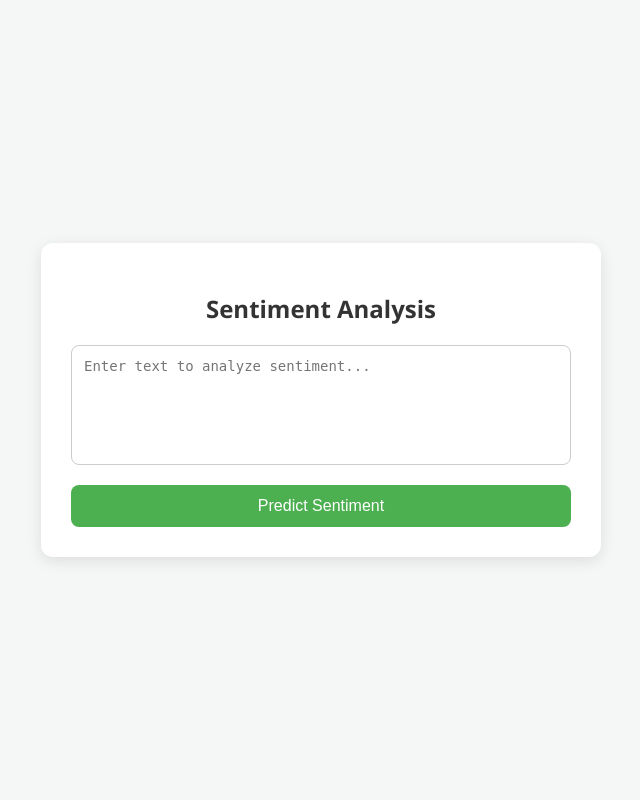
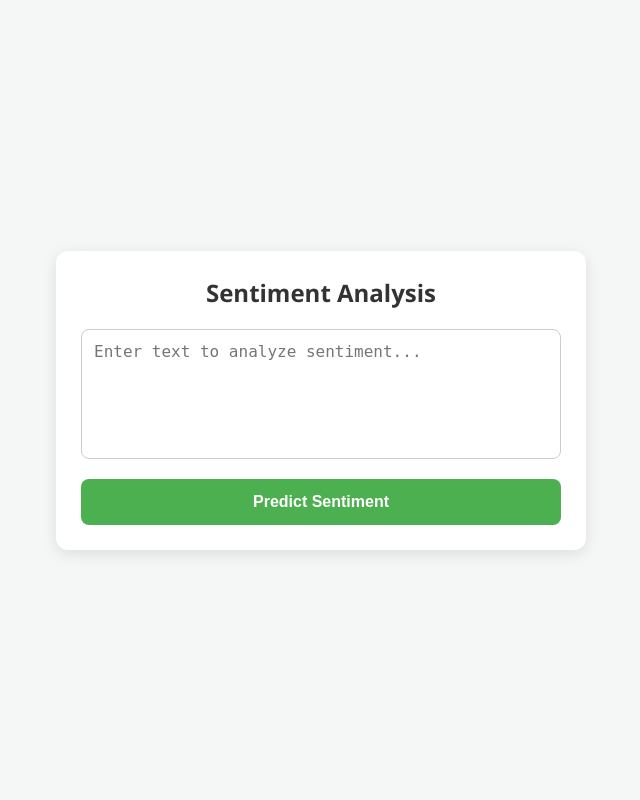
Before and after one commit to 2004ashifanik-web/sentiment-app, a FastAPI app: page / in a window 1280 px wide. Shown: the whole page, without its empty margins (319-959 px from the left). Run offline with FastAPI, Linux system fonts and the light colour scheme.

Commit message:
Update index.html

```diff
--- a/templates/index.html
+++ b/templates/index.html
@@ -9,33 +9,35 @@
             font-family: 'Segoe UI', Tahoma, Geneva, Verdana, sans-serif;
             background-color: #f4f7f6;
             margin: 0;
-            padding: 0;
+            padding: 20px;
             display: flex;
             justify-content: center;
             align-items: center;
             min-height: 100vh;
+            box-sizing: border-box;
         }
         .container {
             background-color: #ffffff;
-            padding: 30px;
+            padding: 25px;
             border-radius: 12px;
             box-shadow: 0 4px 15px rgba(0, 0, 0, 0.1);
-            width: 90%;
-            max-width: 500px;
+            width: 100%;
+            max-width: 480px;
         }
         h2 {
             text-align: center;
             color: #333333;
+            margin-top: 0;
             margin-bottom: 20px;
         }
         textarea {
             width: 100%;
-            height: 120px;
+            height: 130px;
             padding: 12px;
             border: 1px solid #cccccc;
             border-radius: 8px;
             resize: none;
-            font-size: 14px;
+            font-size: 16px;
             box-sizing: border-box;
             outline: none;
         }
@@ -46,10 +48,11 @@
             width: 100%;
             background-color: #4CAF50;
             color: white;
-            padding: 12px;
+            padding: 14px;
             border: none;
             border-radius: 8px;
             font-size: 16px;
+            font-weight: bold;
             cursor: pointer;
             margin-top: 15px;
             transition: background 0.3s ease;
@@ -58,7 +61,7 @@
             background-color: #45a049;
         }
         .result-box {
-            margin-top: 25px;
+            margin-top: 20px;
             padding: 15px;
             border-radius: 8px;
             background-color: #eef7ee;
@@ -73,7 +76,7 @@
         .confidence {
             color: #555555;
             font-size: 14px;
-            margin-top: 5px;
+            margin-top: 6px;
         }
     </style>
 </head>
@@ -82,9 +85,15 @@
 <div class="container">
     <h2>Sentiment Analysis</h2>
 
-    <!-- Action /api/predict এবং method post সঠিকভাবে যুক্ত করা আছে -->
     <form action="/api/predict" method="post">
-        <textarea name="text" placeholder="Enter text to analyze sentiment..." required>{{ text }}</textarea>
+        <textarea
+            name="text"
+            placeholder="Enter text to analyze sentiment..."
+            autocorrect="off"
+            autocapitalize="none"
+            spellcheck="false"
+            required>{{ text }}</textarea>
+
         <button type="submit">Predict Sentiment</button>
     </form>
 
```
